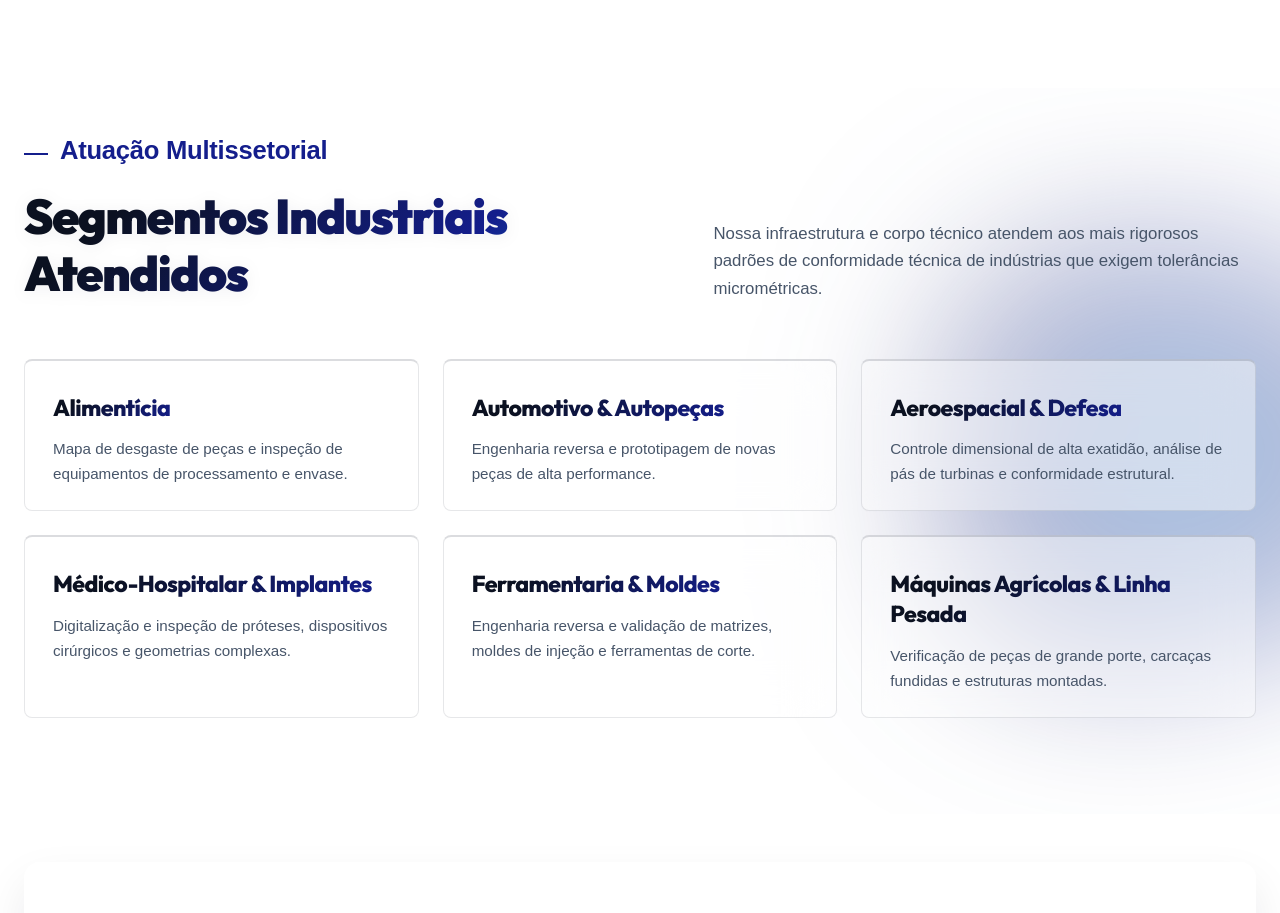
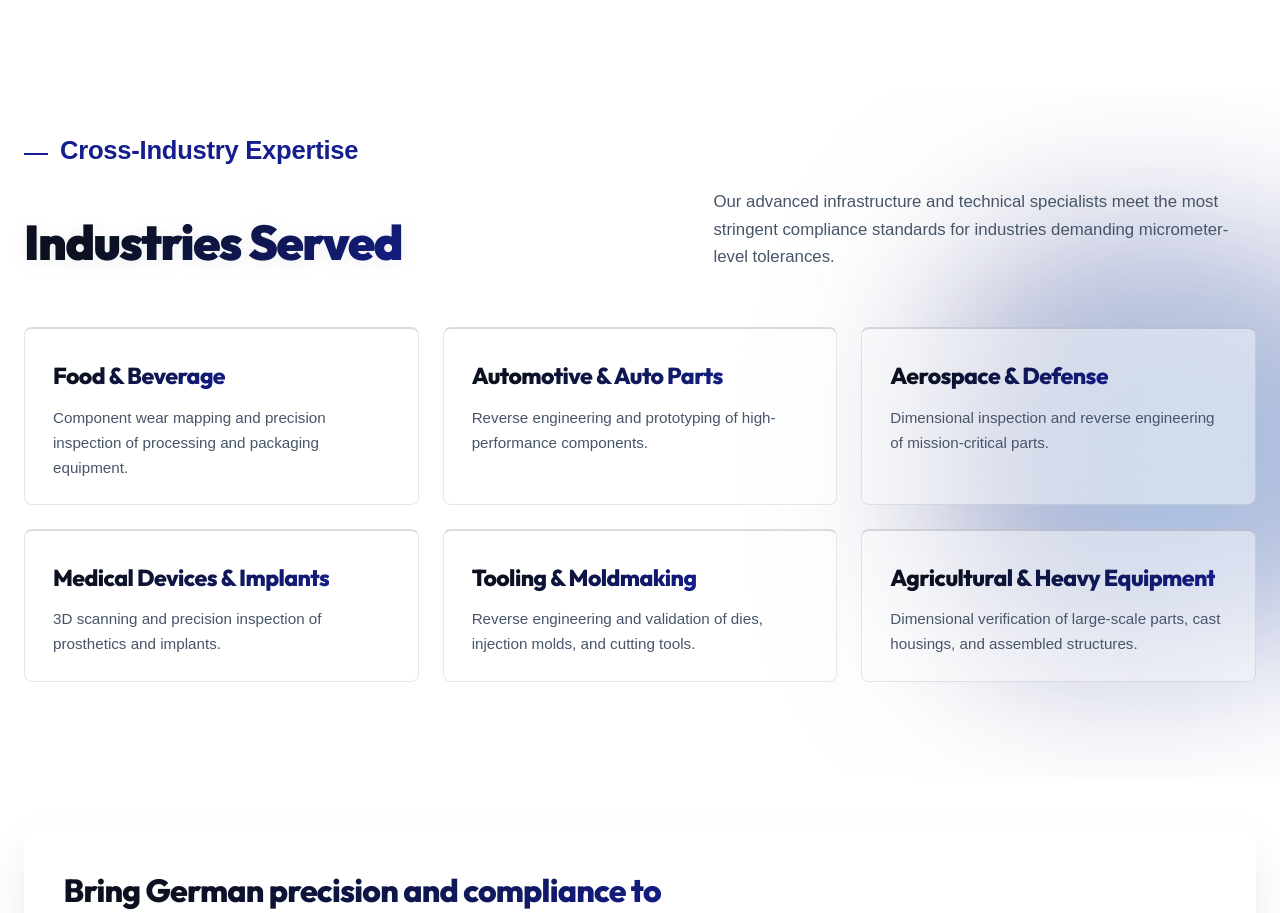
Before and after one commit to muriloonunes/lab-zeiss, a React (Vite) app in the folder frontend/: page /home in a window 1280 px wide. Shown: the part 2960-3873 px from the top of the page. Built offline with nearby package versions, Linux system fonts and the light colour scheme; no server answers; a web font is replaced by a local one.

Commit message:
adiciona tradução da seçao "areas" da home

```diff
--- a/frontend/src/components/Home/Areas/Areas.jsx
+++ b/frontend/src/components/Home/Areas/Areas.jsx
@@ -1,36 +1,39 @@
 import "./Areas.scss"
+import {useTranslation} from "react-i18next";
 
 export function Areas() {
+    const {t} = useTranslation();
+
     const sectorsList = [
         {
             id: "food",
-            name: "Alimentícia",
-            description: "Mapa de desgaste de peças e inspeção de equipamentos de processamento e envase.",
+            name: t("home.areas.sectors.food.title"),
+            description: t("home.areas.sectors.food.description")
         },
         {
             id: "automotive",
-            name: "Automotivo & Autopeças",
-            description: "Engenharia reversa e prototipagem de novas peças de alta performance.",
+            name: t("home.areas.sectors.automotive.title"),
+            description: t("home.areas.sectors.automotive.description"),
         },
         {
             id: "aerospace",
-            name: "Aeroespacial & Defesa",
-            description: "Controle dimensional de alta exatidão, análise de pás de turbinas e conformidade estrutural.",
+            name: t("home.areas.sectors.aerospace.title"),
+            description: t("home.areas.sectors.aerospace.description"),
         },
         {
             id: "medical",
-            name: "Médico-Hospitalar & Implantes",
-            description: "Digitalização e inspeção de próteses, dispositivos cirúrgicos e geometrias complexas.",
+            name: t("home.areas.sectors.medical.title"),
+            description: t("home.areas.sectors.medical.description"),
         },
         {
             id: "tooling",
-            name: "Ferramentaria & Moldes",
-            description: "Engenharia reversa e validação de matrizes, moldes de injeção e ferramentas de corte.",
+            name: t("home.areas.sectors.tooling.title"),
+            description: t("home.areas.sectors.tooling.description"),
         },
         {
-            id: "agro",
-            name: "Máquinas Agrícolas & Linha Pesada",
-            description: "Verificação de peças de grande porte, carcaças fundidas e estruturas montadas.",
+            id: "agricultural",
+            name: t("home.areas.sectors.agricultural.title"),
+            description: t("home.areas.sectors.agricultural.description"),
         }
     ];
 
@@ -44,14 +47,11 @@ export function Areas() {
                 <div className="section-header">
                     <div className="section-eyebrow">
                         <span className="eyebrow-line"></span>
-                        <span className="section-sub">Atuação Multissetorial</span>
+                        <span className="section-sub">{t("home.areas.subtitle")}</span>
                     </div>
                     <div className="sectors-header-content section-header-split">
-                        <h2 className="section-title">Segmentos Industriais Atendidos</h2>
-                        <p className="sectors-description section-description">
-                            Nossa infraestrutura e corpo técnico atendem aos mais rigorosos padrões
-                            de conformidade técnica de indústrias que exigem tolerâncias micrométricas.
-                        </p>
+                        <h2 className="section-title">{t("home.areas.mainTitle")}</h2>
+                        <p className="sectors-description section-description">{t("home.areas.description")}</p>
                     </div>
                 </div>
 
--- a/frontend/src/locales/de.json
+++ b/frontend/src/locales/de.json
@@ -137,6 +137,37 @@
               "desc": "3D-Netz-Inspektion"
             }
           }
+        }
+      }
+    },
+    "areas": {
+      "subtitle": "Branchenübergreifende Kompetenz",
+      "mainTitle": "Bediente Industriebranchen",
+      "description": "Unsere hochmoderne Laborinfrastruktur und unser Fachteam erfüllen strengste technische Konformitätsstandards für Industriezweige mit Toleranzanforderungen im Mikrometerbereich.",
+      "sectors": {
+        "food": {
+          "title": "Lebensmittelindustrie",
+          "description": "Verschleißanalyse an Bauteilen und messtechnische Prüfung von Verarbeitungs- und Abfüllanlagen."
+        },
+        "automotive": {
+          "title": "Automobil- & Zulieferindustrie",
+          "description": "Reverse Engineering und Prototypenfertigung hochbelastbarer Komponenten."
+        },
+        "aerospace": {
+          "title": "Luft- und Raumfahrt & Verteidigung",
+          "description": "Maßhaltigkeitsprüfung und Reverse Engineering von sicherheitskritischen Präzisionsteilen."
+        },
+        "medical": {
+          "title": "Medizintechnik & Implantate",
+          "description": "3D-Digitalisierung und hochpräzise Qualitätsprüfung von Implantaten und Prothesen."
+        },
+        "tooling": {
+          "title": "Werkzeug- & Formenbau",
+          "description": "Reverse Engineering und Validierung von Umformmatrizen, Spritzgießformen und Zerspanungswerkzeugen."
+        },
+        "agricultural": {
+          "title": "Land- & Schwermaschinenbau",
+          "description": "Prüfung großformatiger Bauteile, Gussgehäuse und montierter Großbaugruppen."
         }
       }
     },
--- a/frontend/src/locales/en.json
+++ b/frontend/src/locales/en.json
@@ -137,6 +137,37 @@
               "desc": "3D Mesh Inspection"
             }
           }
+        }
+      }
+    },
+    "areas": {
+      "subtitle": "Cross-Industry Expertise",
+      "mainTitle": "Industries Served",
+      "description": "Our advanced infrastructure and technical specialists meet the most stringent compliance standards for industries demanding micrometer-level tolerances.",
+      "sectors": {
+        "food": {
+          "title": "Food & Beverage",
+          "description": "Component wear mapping and precision inspection of processing and packaging equipment."
+        },
+        "automotive": {
+          "title": "Automotive & Auto Parts",
+          "description": "Reverse engineering and prototyping of high-performance components."
+        },
+        "aerospace": {
+          "title": "Aerospace & Defense",
+          "description": "Dimensional inspection and reverse engineering of mission-critical parts."
+        },
+        "medical": {
+          "title": "Medical Devices & Implants",
+          "description": "3D scanning and precision inspection of prosthetics and implants."
+        },
+        "tooling": {
+          "title": "Tooling & Moldmaking",
+          "description": "Reverse engineering and validation of dies, injection molds, and cutting tools."
+        },
+        "agricultural": {
+          "title": "Agricultural & Heavy Equipment",
+          "description": "Dimensional verification of large-scale parts, cast housings, and assembled structures."
         }
       }
     },
--- a/frontend/src/locales/pt.json
+++ b/frontend/src/locales/pt.json
@@ -137,6 +137,37 @@
               "desc": "Inspeção de Malhas 3D"
             }
           }
+        }
+      }
+    },
+    "areas": {
+      "subtitle": "Atuação Multissetorial",
+      "mainTitle": "Segmentos Industriais Atendidos",
+      "description": "Nossa infraestrutura e corpo técnico atendem aos mais rigorosos padrões de conformidade técnica de indústrias que exigem tolerâncias micrométricas.",
+      "sectors": {
+        "food": {
+          "title": "Alimentícia",
+          "description": "Mapa de desgaste de peças e inspeção de equipamentos de processamento e envase."
+        },
+        "automotive": {
+          "title": "Automotivo & Autopeças",
+          "description": "Engenharia reversa e prototipagem de novas peças de alta performance."
+        },
+        "aerospace": {
+          "title": "Aeroespacial & Defesa",
+          "description": "Controle dimensional e engenharia reversa de peças fundamentais."
+        },
+        "medical": {
+          "title": "Médico-Hospitalar & Implantes",
+          "description": "Digitalização e inspeção de próteses."
+        },
+        "tooling": {
+          "title": "Ferramentarias & Moldes",
+          "description": "Engenharia reversa e validação de matrizes, moldes de injeção e ferramentas de corte."
+        },
+        "agricultural": {
+          "title": "Máquinas Agrícolas & Linha Pesada",
+          "description": "Verificação de peças de grande porte, carcaças fundidas e estruturas montadas."
         }
       }
     },
```
